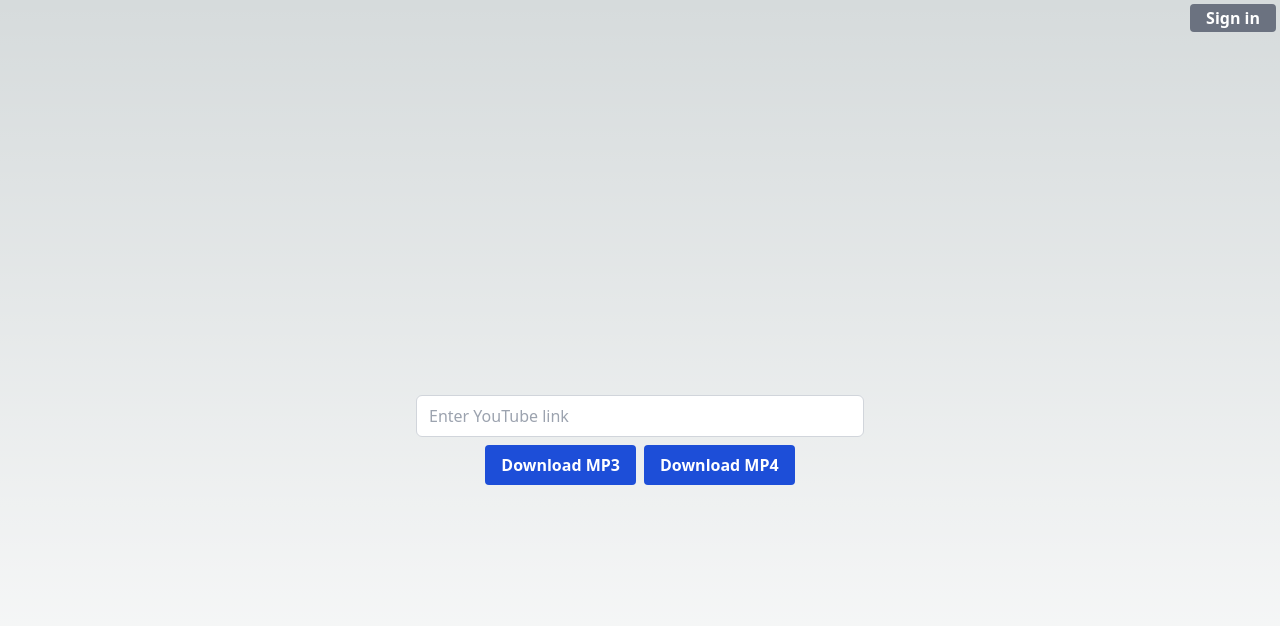
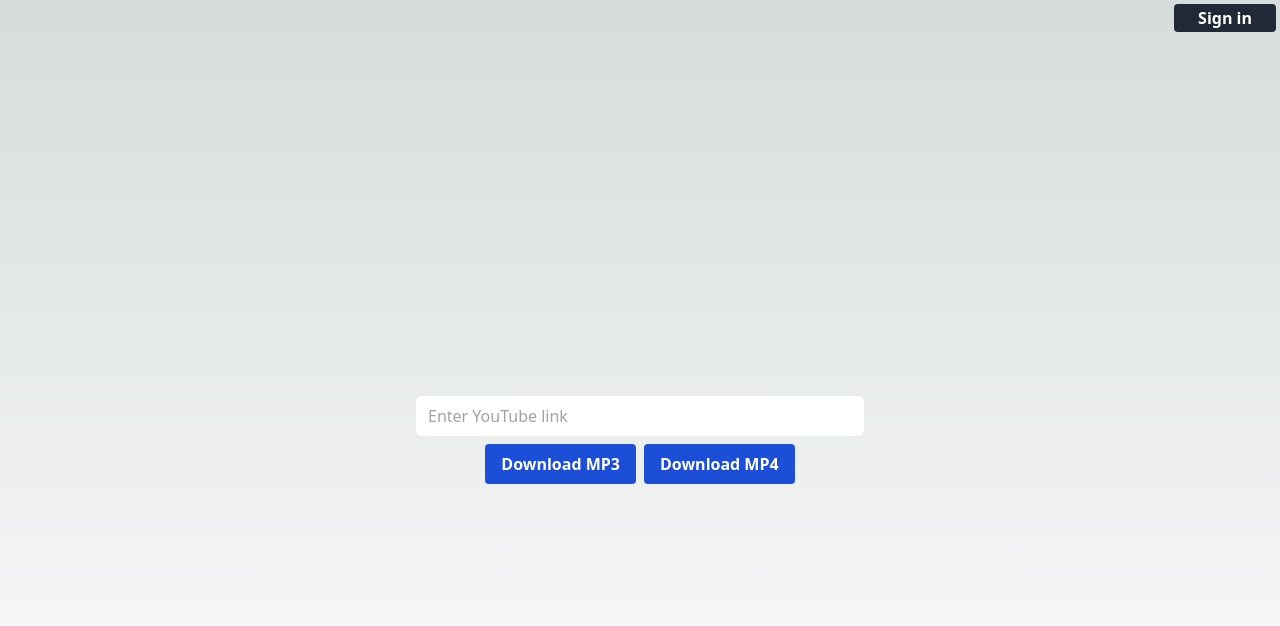
Before and after one commit to Ahmadalhomsi/mp3-converter, a Next.js app: page / in a window 1280 px wide. Shown: the top 626 px of the page. Built offline with nearby package versions, Linux system fonts and the light colour scheme; no server answers.

Commit message:
Styles & Colors

```diff
--- a/app/page.tsx
+++ b/app/page.tsx
@@ -187,8 +187,9 @@ export default function Home() {
         value={youtubeLink}
         onChange={handleInputChange}
         placeholder="Enter YouTube link"
-        className="border border-gray-300 rounded-md px-3 py-2 mt-4 w-full max-w-md text-blue-500"
+        className="rounded-md px-3 py-2 mt-4 w-full max-w-md text-blue-600 focus:outline-none"
       />
+
       <div className="flex">
         <button
           onClick={() => handleDownload('mp3')}
--- a/components/Header.tsx
+++ b/components/Header.tsx
@@ -22,14 +22,14 @@ export const NavbarRoutes = () => {
   return (
     <div className="flex justify-end pt-1 px-1 lg:px-1">
       <SignedOut>
-        <button className="bg-gray-500 hover:bg-blue-700 text-white font-bold py-0.5 px-4 rounded">
+        <button className="bg-gray-800 hover:bg-blue-900 text-white font-bold py-0.5 px-6 rounded">
           <SignInButton />
         </button>
       </SignedOut>
       <SignedIn>
         <div className="flex gap-x-2">
           <UserButton afterSignOutUrl="/" />
-          <button className="bg-gray-500 hover:bg-blue-700 text-white font-bold px-3 rounded">
+          <button className="bg-gray-800 hover:bg-blue-900 text-white font-bold px-3 rounded">
             <SignOutButton />
           </button>
         </div>
```
